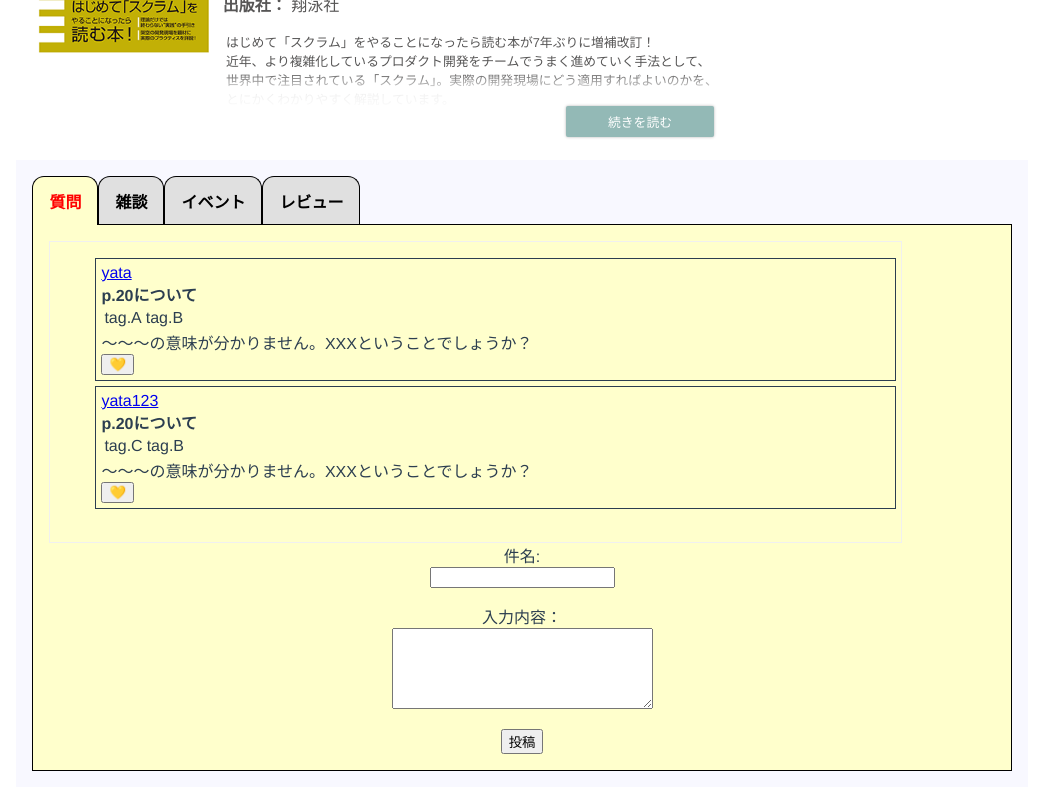
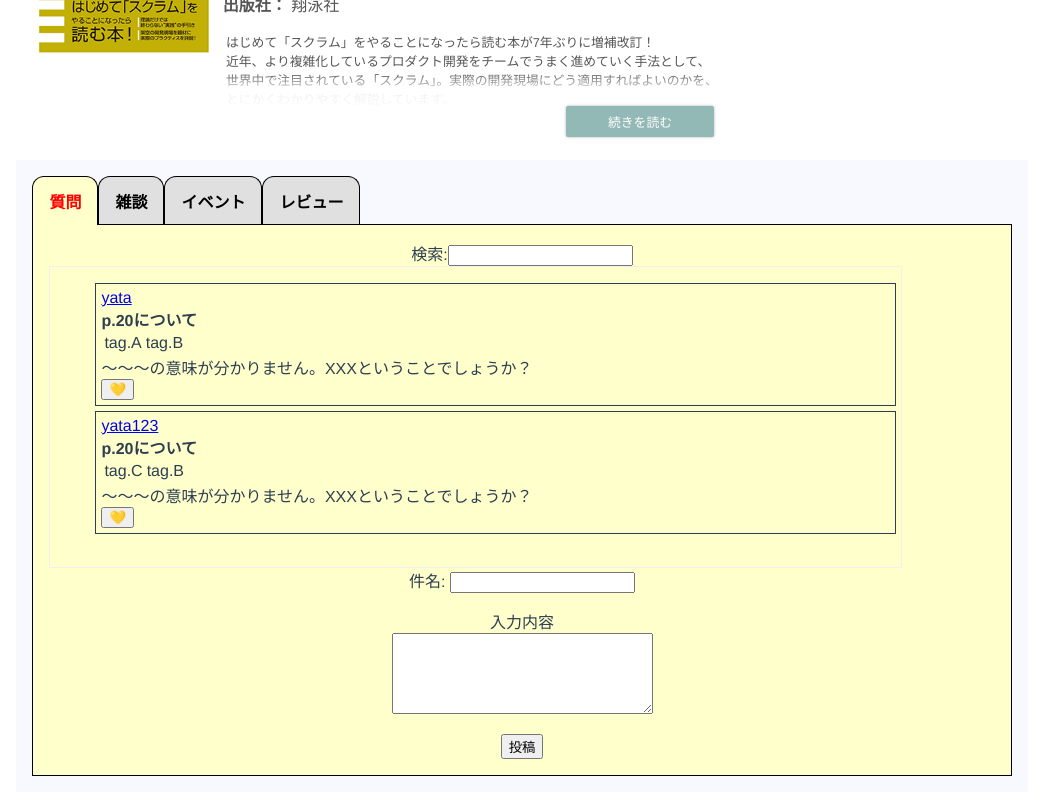
Before and after one commit to R-Yoshikawa/muscle-alchol, a Vue app: page / in a window 1280 px wide. Shown: the part 284-1084 px from the top of the page, without its empty margins (118-1161 px from the left). Built offline with nearby package versions, Linux system fonts and the light colour scheme.

Commit message:
change Layout #1

```diff
--- a/src/components/BookThread.vue
+++ b/src/components/BookThread.vue
@@ -23,6 +23,13 @@
       >
 
       <div class="tabcontent" id="tabcontent1">
+        <div style="text-align: center">
+          検索:<input
+            type="text"
+            name="content"
+            style="display: inline-block"
+          />
+        </div>
         <div class="scrollbar">
           <ul style="list-style: none">
             <li
@@ -84,11 +91,11 @@
         </div>
         <form action="#" method="post" style="text-align: center">
           <div style="text-align: center">
-            件名: <br />
+            件名:
             <input type="text" name="content" style="display: inline-block" />
           </div>
           <p>
-            入力内容：<br />
+            入力内容<br />
             <textarea name="comment" cols="30" rows="5"></textarea>
           </p>
           <button type="submit">投稿</button>
@@ -96,6 +103,13 @@
       </div>
 
       <div class="tabcontent" id="tabcontent2">
+        <div style="text-align: center">
+          検索:<input
+            type="text"
+            name="content"
+            style="display: inline-block"
+          />
+        </div>
         <div class="scrollbar">
           <ul style="list-style: none">
             <li>雑談を書くところ</li>
@@ -103,11 +117,11 @@
         </div>
         <form action="#" method="post" style="text-align: center">
           <div style="text-align: center">
-            件名: <br />
+            件名:
             <input type="text" name="content" style="display: inline-block" />
           </div>
           <p>
-            入力内容：<br />
+            入力内容<br />
             <textarea name="comment" cols="30" rows="5"></textarea>
           </p>
           <button type="submit">投稿</button>
@@ -115,6 +129,13 @@
       </div>
 
       <div class="tabcontent" id="tabcontent3">
+        <div style="text-align: center">
+          検索:<input
+            type="text"
+            name="content"
+            style="display: inline-block"
+          />
+        </div>
         <div class="scrollbar">
           <ul style="list-style: none">
             <li>イベントを書くところ</li>
@@ -122,17 +143,24 @@
         </div>
         <form action="#" method="post" style="text-align: center">
           <div style="text-align: center">
-            件名: <br />
+            件名:
             <input type="text" name="content" style="display: inline-block" />
           </div>
           <p>
-            入力内容：<br />
+            入力内容<br />
             <textarea name="comment" cols="30" rows="5"></textarea>
           </p>
           <button type="submit">投稿</button>
         </form>
       </div>
       <div class="tabcontent" id="tabcontent4">
+        <div style="text-align: center">
+          検索:<input
+            type="text"
+            name="content"
+            style="display: inline-block"
+          />
+        </div>
         <div class="scrollbar">
           <ul style="list-style: none">
             <li
@@ -153,11 +181,11 @@
 
         <form action="#" method="post" style="text-align: center">
           <div style="text-align: center">
-            件名: <br />
+            件名:
             <input type="text" name="content" style="display: inline-block" />
           </div>
           <p>
-            入力内容：<br />
+            入力内容<br />
             <textarea name="comment" cols="30" rows="5"></textarea>
           </p>
           <button type="submit">投稿</button>
```
